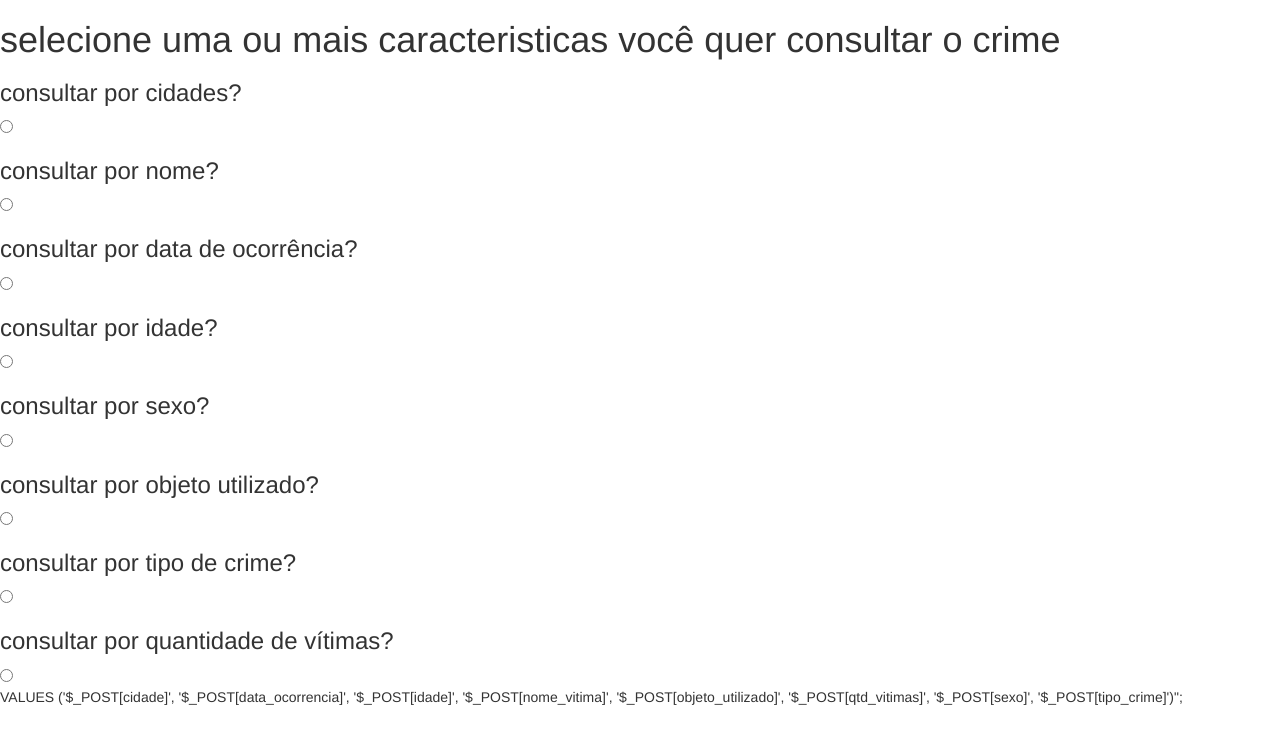
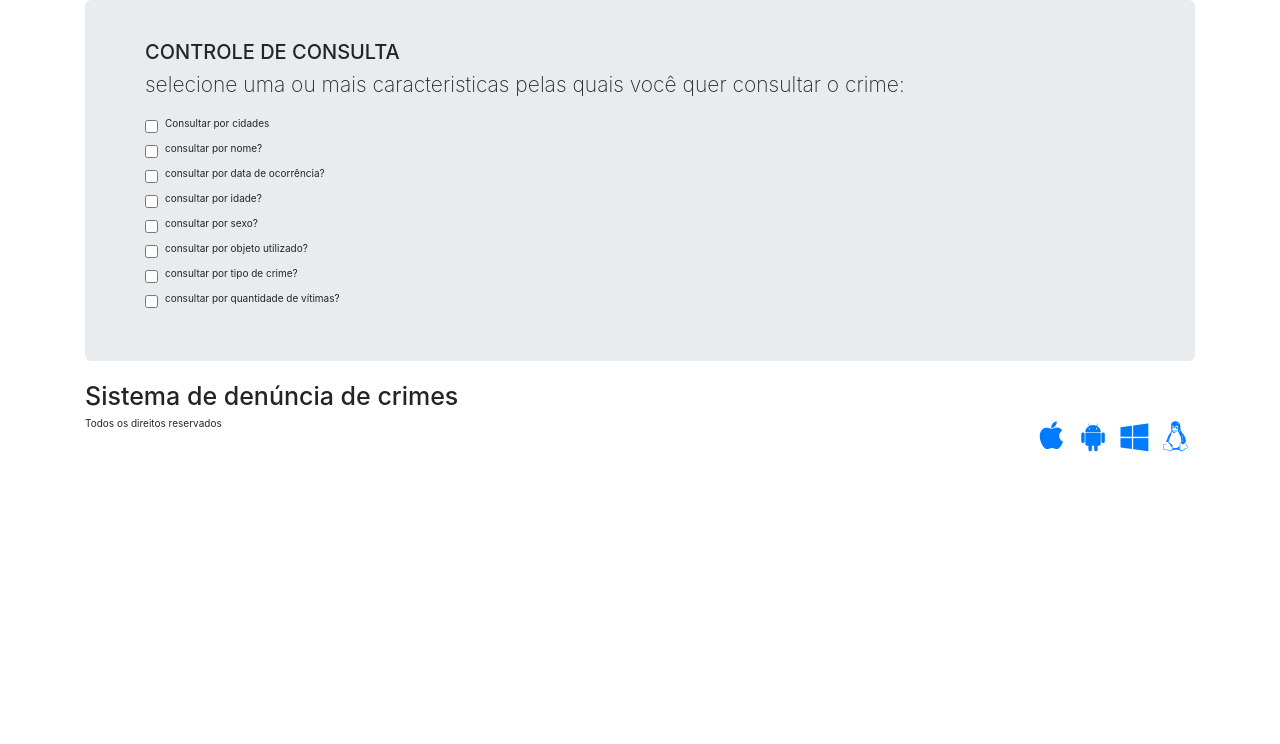
Before and after one commit to elntele/crimesPE, a PHP site: page /formPreConsultar.php in a window 1280 px wide. Shown: the top 744 px of the page. Run offline with PHP 8.4, Linux system fonts and the light colour scheme; some libraries are stand-ins or nearby versions.

Commit message:
formPreconsultar com checkbox ao inves de radio e com alguns elementos do bootstrap

```diff
--- a/formPreConsultar.php
+++ b/formPreConsultar.php
@@ -6,50 +6,79 @@
 	<link rel="stylesheet"  href="bootstrap/css/bootstrap.css">
 	<script src="bootstrap/js/jquery-3.1.1.js"></script>
 	<script src="bootstrap/js/bootstrap.js"></script>
+	<!--######################################### -->
+	<script type="text/javascript" src="http://cdnjs.cloudflare.com/ajax/libs/jquery/2.0.3/jquery.min.js"></script>
+    <script type="text/javascript" src="http://netdna.bootstrapcdn.com/bootstrap/3.3.4/js/bootstrap.min.js"></script>
+    <link href="http://cdnjs.cloudflare.com/ajax/libs/font-awesome/4.3.0/css/font-awesome.min.css" rel="stylesheet" type="text/css">
+    <link href="http://pingendo.github.io/pingendo-bootstrap/themes/default/bootstrap.css" rel="stylesheet" type="text/css">
+
+
+	<!--######################################### -->
 
 	<title></title>
 </head>
-</div>
 <body>
-<h1>selecione uma ou mais caracteristicas você quer consultar o crime</h1>
-<div>
-
-	<form>
-		<h3> consultar por cidades? </h3>
-		<input type="radio" name="cidade">
-	</form>
-	<form>
-		<h3> consultar por nome? </h3>
-		<input type="radio" name="nome_vitima">
-	</form>
-<form>
-		<h3> consultar por data de ocorrência? </h3>
-		<input type="radio" name="data_ocorrencia">
-	</form>
-<form>
-		<h3> consultar por idade? </h3>
-		<input type="radio" name="idade">
-	</form>
-	<form>
-		<h3> consultar por sexo? </h3>
-		<input type="radio" name="sexo">
-	</form>
-<form>
-		<h3> consultar por objeto utilizado? </h3>
-		<input type="radio" name="objeto_utilizado">
-	</form>
-<form>
-		<h3> consultar por tipo de crime? </h3>
-		<input type="radio" name="tipo_crime">
-	</form>
-<form>
-		<h3> consultar por quantidade de vítimas? </h3>
-		<input type="radio" name="cidade">
-	</form>
+	<div class="container">
+		<div class="jumbotron">
+		  <h2>CONTROLE DE CONSULTA</h2>
+		  <p>selecione uma ou mais caracteristicas pelas quais você quer consultar o crime:</p>
+		    <form>
+			    <div class="checkbox">
+			      <label><input type="checkbox" value="cidade">Consultar por cidades</label>
+			    </div>
+			    <div class="checkbox">
+			      <label><input type="checkbox" value="nome_vitima">consultar por nome?</label>
+			    </div>
+			    <div class="checkbox">
+			      <label><input type="checkbox" value="data_ocorrencia" >consultar por data de ocorrência?</label>
+			    </div>
+			    <div class="checkbox">
+			      <label><input type="checkbox" value="idade" >consultar por idade?</label>
+			    </div>
+			    <div class="checkbox">
+			      <label><input type="checkbox" value="sexo" >consultar por sexo?</label>
+			    </div>
+			    <div class="checkbox">
+			      <label><input type="checkbox" value="objeto_utilizado" >consultar por objeto utilizado?</label>
+			    </div>
+			    <div class="checkbox">
+			      <label><input type="checkbox" value="tipo_crime" > consultar por tipo de crime?</label>
+			    </div>
+			    <div class="checkbox">
+			      <label><input type="checkbox" value="qtd_vitima" >consultar por quantidade de vítimas?</label>
+			    </div>
+	  		</form>
+	  	</div>
+	</div>
 
 
-
-
+	<footer class="section section-primary">
+		<div class="container">
+			<div class="row">
+				<div class="col-sm-6">
+					<h1>Sistema de denúncia de crimes</h1>
+					<p>Todos os direitos reservados</p>
+				</div>
+				<div class="col-sm-6"> <p class="text-info text-right"> <br><br></p>
+					<div class="row">
+						<div class="col-md-12 hidden-lg hidden-md hidden-sm text-left">
+							<a href="#"><i class="fa fa-3x fa-fw text-inverse fa-apple"></i></a>
+							<a href="#"><i class="fa fa-3x fa-fw text-inverse fa-android"></i></a>
+							<a href="#"><i class="fa fa-3x fa-fw text-inverse fa-windows"></i></a>
+							<a href="#"><i class="fa fa-3x fa-fw hub text-inverse fa-linux"></i></a>
+						</div>
+					</div>
+					<div class="row">
+						<div class="col-md-12 hidden-xs text-right">
+							<a href="#"><i class="fa fa-3x fa-fw text-inverse fa-apple"></i></a>
+							<a href="#"><i class="fa fa-3x fa-fw text-inverse fa-android"></i></a>
+							<a href="#"><i class="fa fa-3x fa-fw text-inverse fa-windows"></i></a>
+							<a href="#"><i class="fa fa-3x fa-fw hub text-inverse fa-linux"></i></a>
+						</div>
+					</div>
+				</div>
+			</div>
+		</div>
+	</footer>
 
 </body>
-VALUES ('$_POST[cidade]', '$_POST[data_ocorrencia]', '$_POST[idade]', '$_POST[nome_vitima]', '$_POST[objeto_utilizado]', '$_POST[qtd_vitimas]', '$_POST[sexo]', '$_POST[tipo_crime]')";
```
